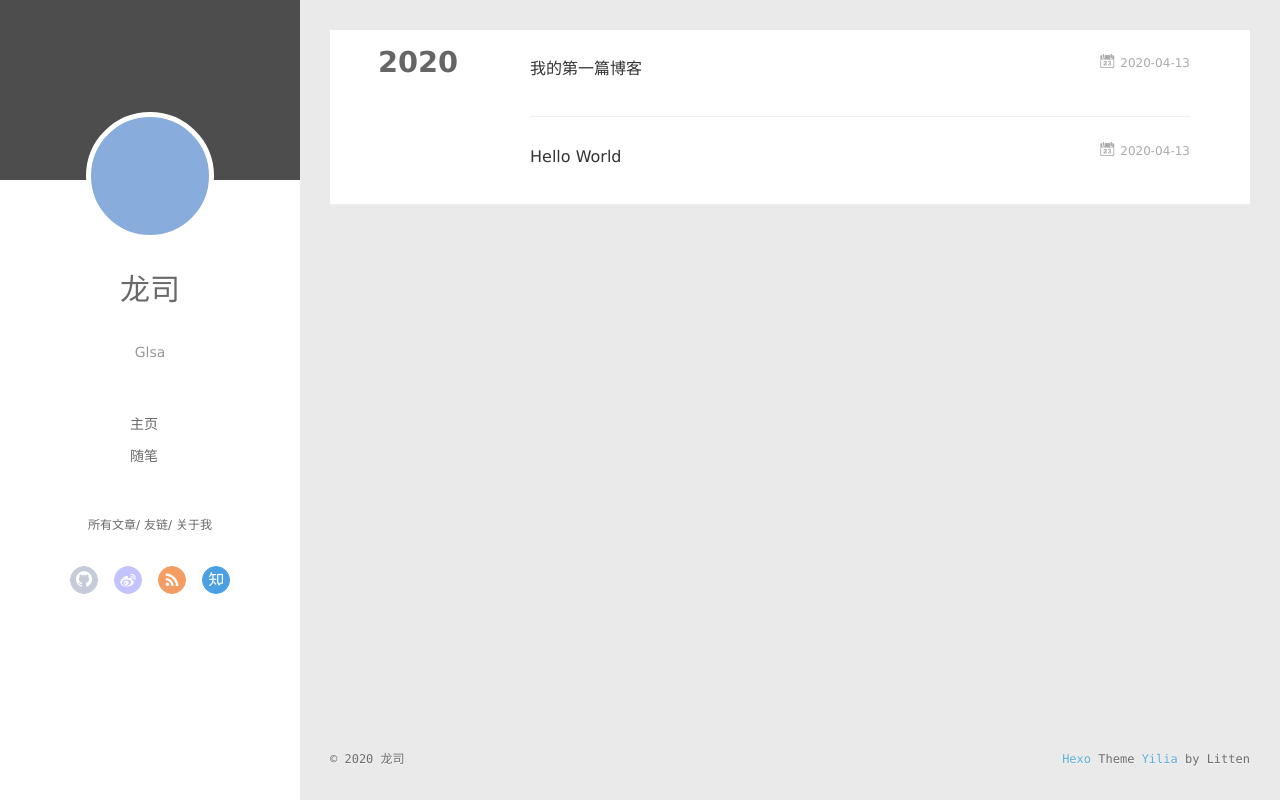
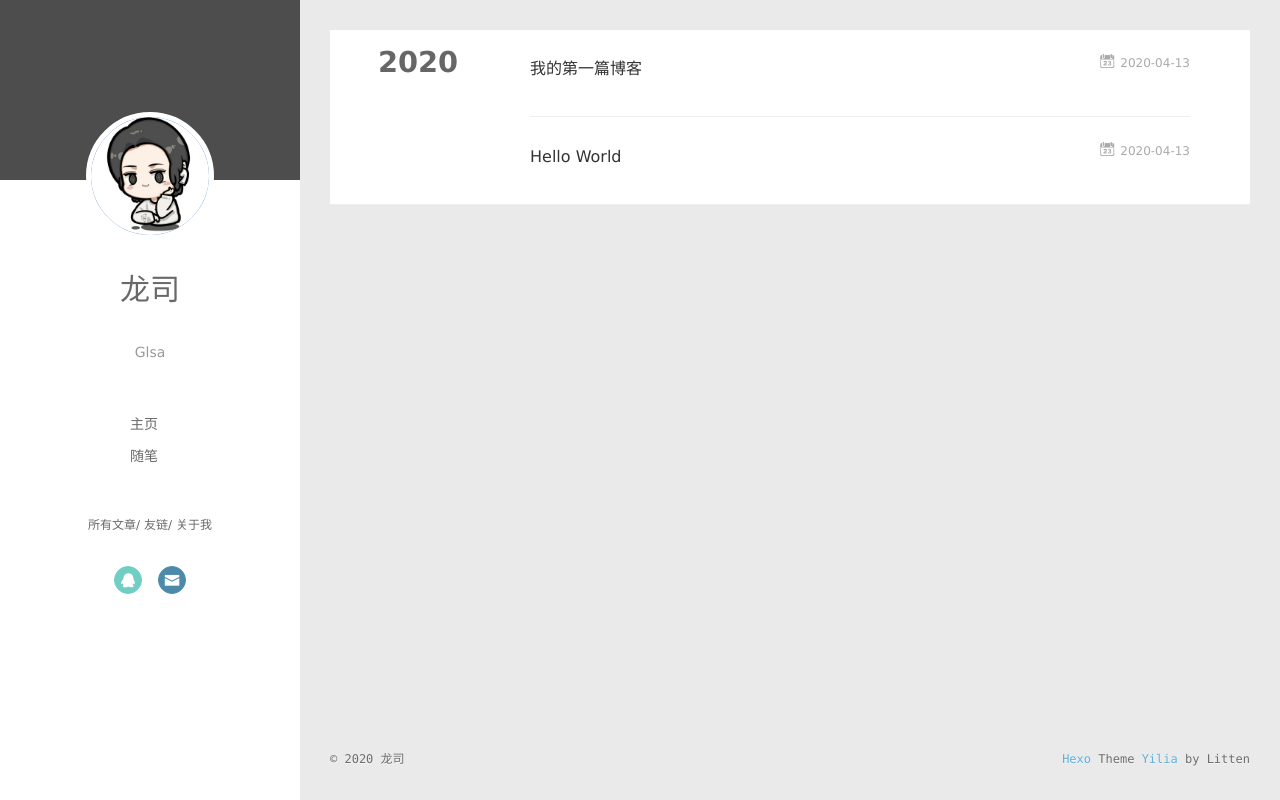
Before and after one commit to glsayhx/glsayhx.github.io, a plain HTML site: page archives/2020/04/index.html in a window 1280 px wide. Drawn offline with Linux system fonts and the light colour scheme.

Commit message:
Site updated: 2020-04-13 11:58:31

```diff
--- a/archives/2020/04/index.html
+++ b/archives/2020/04/index.html
@@ -20,7 +20,7 @@
     <link rel="alternative" href="/atom.xml" title="龙司的博客" type="application/atom+xml">
 
 
-    <link rel="icon" href="/favicon.png">
+    <link rel="icon" href="/assets/blog.png">
 
   <link rel="stylesheet" type="text/css" href="/./main.0cf68a.css">
   <style type="text/css">
@@ -44,7 +44,7 @@
 <div class="intrude-less">
 	<header id="header" class="inner">
 		<a href="/" class="profilepic">
-			<img src="" class="js-avatar">
+			<img src="/assets/QQ.jpg" class="js-avatar">
 		</a>
 		<hgroup>
 		  <h1 class="header-author"><a href="/">龙司</a></h1>
@@ -80,13 +80,9 @@
 		<nav class="header-nav">
 			<div class="social">
 
-					<a class="github" target="_blank" href="#" title="github"><i class="icon-github"></i></a>
+					<a class="qq" target="_blank" href="/assets/QQ.jpg" title="qq"><i class="icon-qq"></i></a>
 
-					<a class="weibo" target="_blank" href="#" title="weibo"><i class="icon-weibo"></i></a>
-
-					<a class="rss" target="_blank" href="#" title="rss"><i class="icon-rss"></i></a>
-
-					<a class="zhihu" target="_blank" href="#" title="zhihu"><i class="icon-zhihu"></i></a>
+					<a class="mail" target="_blank" href="mailto:1960945492@qq.com" title="mail"><i class="icon-mail"></i></a>
 
 			</div>
 		</nav>
@@ -104,7 +100,7 @@
 	<div class="intrude-less">
 		<header id="header" class="inner">
 			<div class="profilepic">
-				<img src="" class="js-avatar">
+				<img src="/assets/QQ.jpg" class="js-avatar">
 			</div>
 			<hgroup>
 			  <h1 class="header-author js-header-author">龙司</h1>
@@ -123,13 +119,9 @@
 			<nav class="header-nav">
 				<div class="social">
 
-						<a class="github" target="_blank" href="#" title="github"><i class="icon-github"></i></a>
+						<a class="qq" target="_blank" href="/assets/QQ.jpg" title="qq"><i class="icon-qq"></i></a>
 
-						<a class="weibo" target="_blank" href="#" title="weibo"><i class="icon-weibo"></i></a>
-
-						<a class="rss" target="_blank" href="#" title="rss"><i class="icon-rss"></i></a>
-
-						<a class="zhihu" target="_blank" href="#" title="zhihu"><i class="icon-zhihu"></i></a>
+						<a class="mail" target="_blank" href="mailto:1960945492@qq.com" title="mail"><i class="icon-mail"></i></a>
 
 				</div>
 			</nav>
```
Also changed, not shown: archives/2020/index.html (+7 -15 lines), archives/index.html (+7 -15 lines), index.html (+7 -15 lines), title.html (+7 -15 lines), assets/QQ.jpg (added), assets/blog.png (added).
